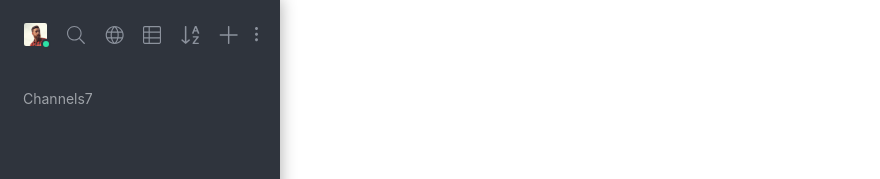
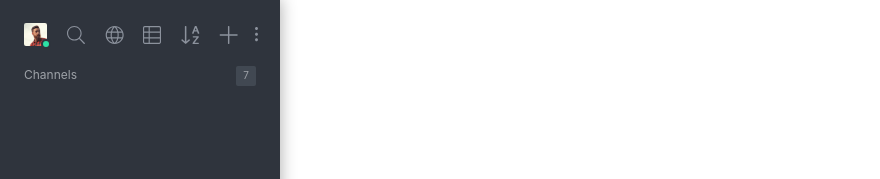
Before and after one commit to tassoevan/rocketchat-react-sidebar, a React (Create React App) app: page / in a window 1280 px wide. Shown: the top 179 px of the page, without its empty margins (0-880 px from the left). Built offline with nearby package versions, Linux system fonts and the light colour scheme.

Commit message:
Add list title

```diff
--- a/src/Sidebar.css
+++ b/src/Sidebar.css
@@ -15,7 +15,7 @@
 .Sidebar__header {
   display: flex;
   flex-direction: row;
-  margin: 23px 14px 23px 14px;
+  margin: 23px 14px 20px 14px;
 }
 
 .Sidebar__header-thumb {
@@ -108,7 +108,33 @@
 }
 
 .Sidebar__list {
-  padding: 23px;
+}
+
+.Sidebar__list-title {
+  align-items: center;
+  justify-content: space-between;
+  margin: 0;
+  padding: 0 24px 14px;
+  display: flex;
+  flex-direction: row;
+  align-items: baseline;
+  line-height: 18px;
+}
+
+.Sidebar__list-title-text {
+  color: #9ea2a8;
+  font-size: 12px;
+}
+
+.Sidebar__list-title-counter {
+  width: 20px;
+  height: 20px;
+  background-color: #414852;
+  border-radius: 2px;
+  color: #9ea2a8;
+  font-size: 10px;
+  text-align: center;
+  vertical-align: baseline;
 }
 
 @media (min-width: 400px) {
--- a/src/Sidebar.js
+++ b/src/Sidebar.js
@@ -59,7 +59,7 @@ export const Sidebar = ({ viewMode }) => (
     <div className="Sidebar__list">
       <h2 className="Sidebar__list-title">
         <span className="Sidebar__list-title-text">Channels</span>
-        <span className="Sidebar__list-title-count">7</span>
+        <span className="Sidebar__list-title-counter">7</span>
       </h2>
 
       <ul>
```
